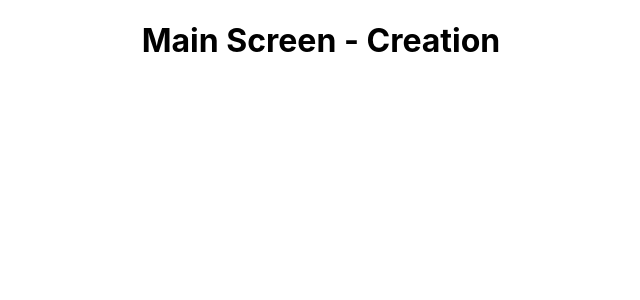
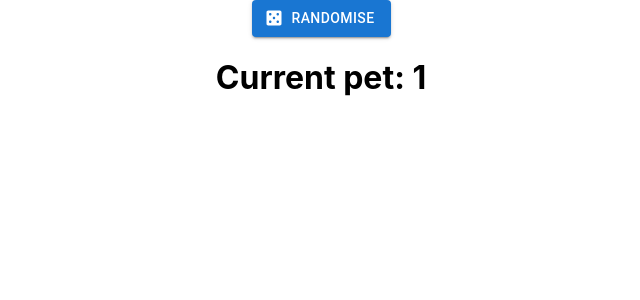
Before and after one commit to lia-arroyo/swag-crew-hackathon, a React (Create React App) app: page / in a window 1280 px wide. Shown: the top 300 px of the page, without its empty margins (319-959 px from the left). Built offline with nearby package versions, Linux system fonts and the light colour scheme.

Commit message:
randomly choose new pet number from 1 to 6

```diff
--- a/package.json
+++ b/package.json
@@ -3,6 +3,10 @@
   "version": "0.1.0",
   "private": true,
   "dependencies": {
+    "@emotion/react": "^11.11.1",
+    "@emotion/styled": "^11.11.0",
+    "@mui/icons-material": "^5.13.7",
+    "@mui/material": "^5.13.7",
     "@testing-library/jest-dom": "^5.16.5",
     "@testing-library/react": "^13.4.0",
     "@testing-library/user-event": "^13.5.0",
--- a/src/pages/Creation.js
+++ b/src/pages/Creation.js
@@ -1,9 +1,32 @@
+import Button from "@mui/material/Button";
+import CasinoIcon from "@mui/icons-material/Casino";
+import { useState } from "react";
+
 const Creation = () => {
-    return (
-        <div>
-            <h1>Main Screen - Creation</h1>
-        </div>
-    );
+  const [pet, setPet] = useState(1);
+
+  const getNewPet = () => {
+    const newPet = getRandomNum();
+    setPet(newPet === pet ? getRandomNum() : newPet);
+  };
+
+  const getRandomNum = () => {
+    const NUM_OF_PETS = 6;
+    return Math.floor(Math.random() * NUM_OF_PETS) + 1;
+  };
+
+  return (
+    <div>
+      <Button
+        onClick={getNewPet}
+        startIcon={<CasinoIcon />}
+        variant="contained"
+      >
+        Randomise
+      </Button>
+      <h1>Current pet: {pet}</h1>
+    </div>
+  );
 };
 
 export default Creation;
```
Also changed, not shown: 1 other file (tests, documents, lock files or other folders).
